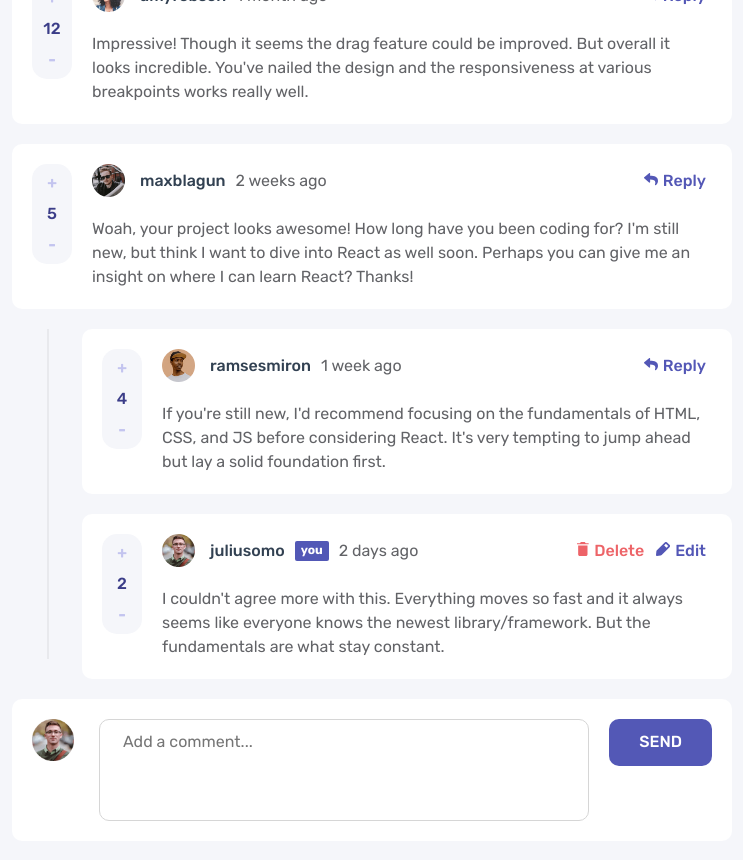
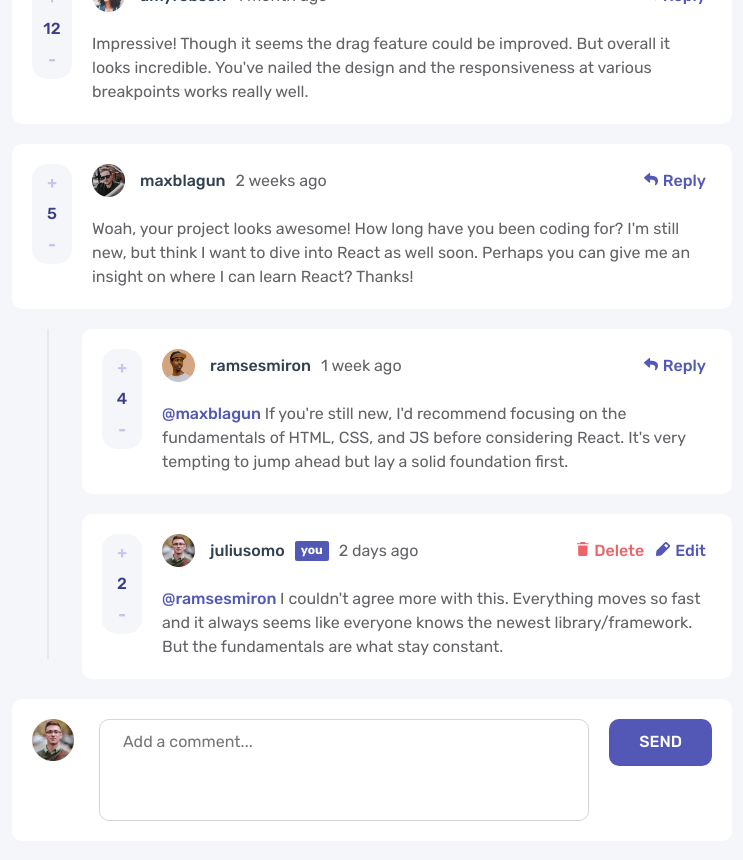
Before and after one commit to JanWu100/interactive-comments-section, a React (Create React App) app: page / in a window 1280 px wide. Shown: the whole page, without its empty margins (268-1011 px from the left). Built offline with nearby package versions, Linux system fonts and the light colour scheme.

Commit message:
lift button state

```diff
--- a/src/components/Buttons/CommentControl.js
+++ b/src/components/Buttons/CommentControl.js
@@ -6,6 +6,12 @@ import iconDelete from "../../assets/images/icon-delete.svg"
 
 
 const CommentControl = (props) => {
+
+    const replyHandler = () => {
+        // console.log("reply")
+        props.replyHandler()
+      };
+
     if (props.type === "edit") {
         return (
             <button className={classes.edit}>
@@ -20,7 +26,7 @@ const CommentControl = (props) => {
         )
     } else {
         return (
-            <button className={classes.reply}>
+            <button className={classes.reply} onClick={replyHandler}>
                 <img src={iconReply} alt=""></img>Reply
               </button>
         )
--- a/src/components/Buttons/CommentControl.module.css
+++ b/src/components/Buttons/CommentControl.module.css
@@ -1,6 +1,7 @@
 
 button {
     font-weight: 500;
+
 }
 img {
     margin-right: 5px;
@@ -17,3 +18,16 @@ img {
 .reply {
     color: #5357B6;
 }
+
+.edit:hover {
+    color: #9092c2;
+}
+
+.delete:hover {
+    color: hsl(357, 100%, 86%);
+
+}
+
+.reply:hover {
+    color: #9092c2;
+}
--- a/src/components/Comment.js
+++ b/src/components/Comment.js
@@ -4,8 +4,14 @@ import CommentControl from "./Buttons/CommentControl";
 import Reply from "./Reply";
 
 const Comment = (props) => {
-  const isCurrentUser = props.currentUser.username === props.user.username ? true : false
-  const replies = props.replies
+  const isCurrentUser =
+    props.currentUser.username === props.user.username ? true : false;
+  const replies = props.replies;
+
+  const replyHandler = () => {
+    console.log("aaa")
+  }
+
 
   return (
     <div>
@@ -17,7 +23,7 @@ const Comment = (props) => {
             alt=""
           ></img>
           <p className={classes.author}>{props.user.username}</p>
-          {isCurrentUser ? <span className={classes.badge}>you</span> : "" }
+          {isCurrentUser ? <span className={classes.badge}>you</span> : ""}
           <p className={classes.date}>{props.createdAt}</p>
         </div>
 
@@ -37,13 +43,18 @@ const Comment = (props) => {
         </div>
 
         <div className={classes.control}>
-          {isCurrentUser ? <><CommentControl type="delete" /> <CommentControl type="edit"/></> : <CommentControl />}
-
-
-
+          {isCurrentUser ? (
+            <>
+              <CommentControl type="delete" /> <CommentControl type="edit" />
+            </>
+          ) : (
+            <CommentControl replyHandler={replyHandler}/>
+          )}
         </div>
       </article>
-      {replies.map(reply => <Reply key={reply.id} {...reply} currentUser={props.currentUser}/>)}
+      {replies.map((reply) => (
+        <Reply key={reply.id} {...reply} currentUser={props.currentUser}/>
+      ))}
     </div>
   );
 };
--- a/src/components/Comment.module.css
+++ b/src/components/Comment.module.css
@@ -65,7 +65,6 @@ input {
   border: none;
   background: none;
   font-weight: 500;
-
   text-align: center;
   color: #3b3d88;
   padding: 0;
--- a/src/components/Reply.js
+++ b/src/components/Reply.js
@@ -6,16 +6,26 @@ const Reply = (props) => {
   const isCurrentUser =
     props.currentUser.username === props.user.username ? true : false;
 
+
+
   return (
+    <>
       <article className={classes.reply}>
         <div className={classes["author-wrapper"]}>
-        <img className={classes.avatar} src={props.user.image.png} alt=""></img>
+          <img
+            className={classes.avatar}
+            src={props.user.image.png}
+            alt=""
+          ></img>
           <p className={classes.author}>{props.user.username}</p>
           {isCurrentUser ? <span className={classes.badge}>you</span> : ""}
           <p className={classes.date}>{props.createdAt}</p>
         </div>
 
-      <p className={classes["comment-body"]}>{props.content}</p>
+        <p className={classes["comment-body"]}>
+          <span className={classes.link}>{`@` + props.replyingTo + " "}</span>
+          {props.content}
+        </p>
 
         <div className={classes.quantity}>
           <button className={classes.btn}>+</button>
@@ -33,13 +43,16 @@ const Reply = (props) => {
         <div className={classes.control}>
           {isCurrentUser ? (
             <>
-            <CommentControl type="delete" /> <CommentControl type="edit" />
+              <CommentControl type="delete" />{" "}
+              <CommentControl type="edit"  />
             </>
           ) : (
             <CommentControl />
           )}
         </div>
       </article>
+
+    </>
   );
 };
 
--- a/src/components/Reply.module.css
+++ b/src/components/Reply.module.css
@@ -80,6 +80,7 @@ button {
   color: hsl(239, 57%, 85%);
 }
 
+
 input {
   border: none;
   background: none;
@@ -104,6 +105,17 @@ input::-webkit-inner-spin-button {
   line-height: 1;
   padding: 0.3rem 0.6rem 0.5rem;
   border-radius: 2px;
+}
+
+.link {
+    font-weight: 500;
+    color:#5258b6;
+    cursor: pointer;
+}
+
+.link:hover {
+    color: #3b3d88;
+    text-decoration: underline;
 }
 
 @media (min-width: 650px) {
--- a/src/components/UserInput.js
+++ b/src/components/UserInput.js
@@ -7,7 +7,7 @@ const UserInput = (props) => {
       <img className={classes.avatar} src={props.currentUser.image.png} alt=""></img>
       <textarea
         rows="4"
-        maxLength="150"
+        maxLength="120"
         placeholder="Add a comment..."
       ></textarea>
       <button className={classes.btn}>send</button>
--- a/src/components/UserInput.module.css
+++ b/src/components/UserInput.module.css
@@ -20,6 +20,10 @@
     width: fit-content;
     grid-row: 2/2;
     justify-self: flex-end;
+}
+
+.btn:hover {
+    background: #9092c2;;
 }
 
 .avatar {
```
Lines whose indentation alone changed are shown as unchanged.
